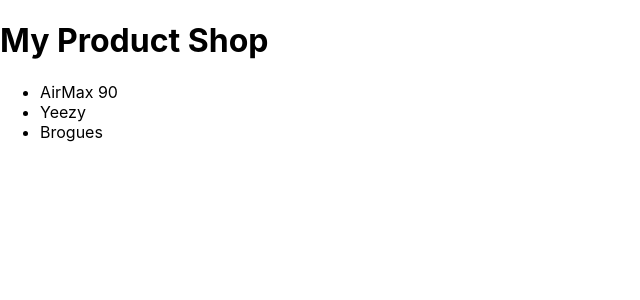
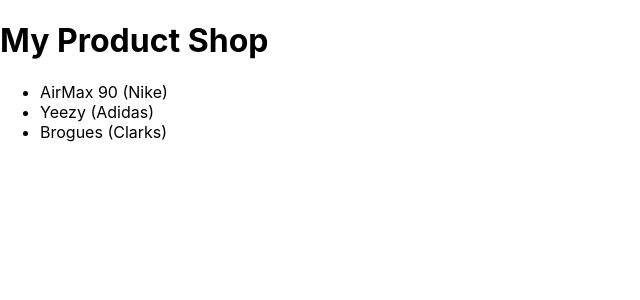
Before and after one commit to djstephenson7/tdd-react, a React (Create React App) app in the folder react-tdd/: page / in a window 1280 px wide. Shown: the top 300 px of the page, without its empty margins (0-640 px from the left). Built offline with nearby package versions, Linux system fonts and the light colour scheme.

Commit message:
Passed product brand test

```diff
--- a/react-tdd/src/components/ProductList.js
+++ b/react-tdd/src/components/ProductList.js
@@ -7,7 +7,7 @@
       {
         props.products.map(product => (
             <li key={product.id}>
-              {product.name}
+              {product.name} ({product.brand})
             </li>
         ))
       }
```
Also changed, not shown: 1 other file (tests, documents, lock files or other folders).
